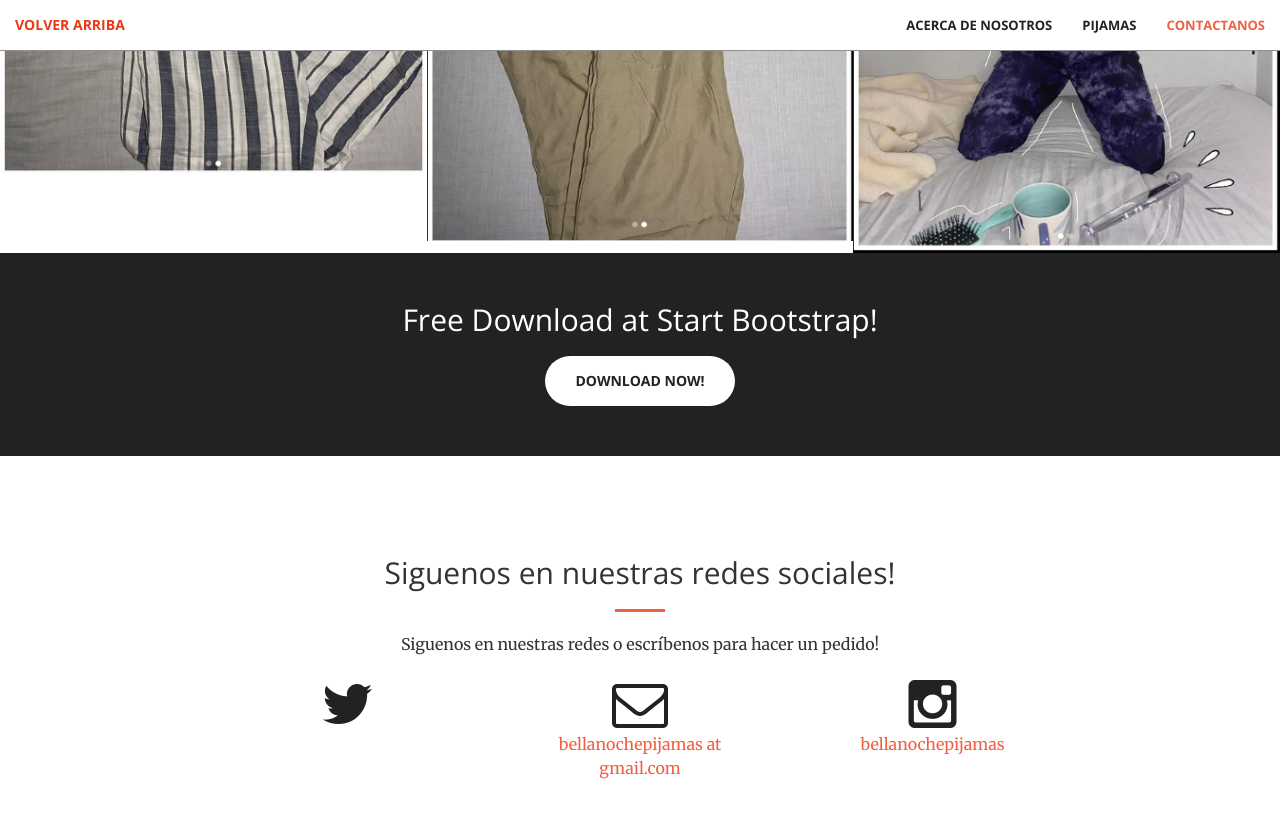
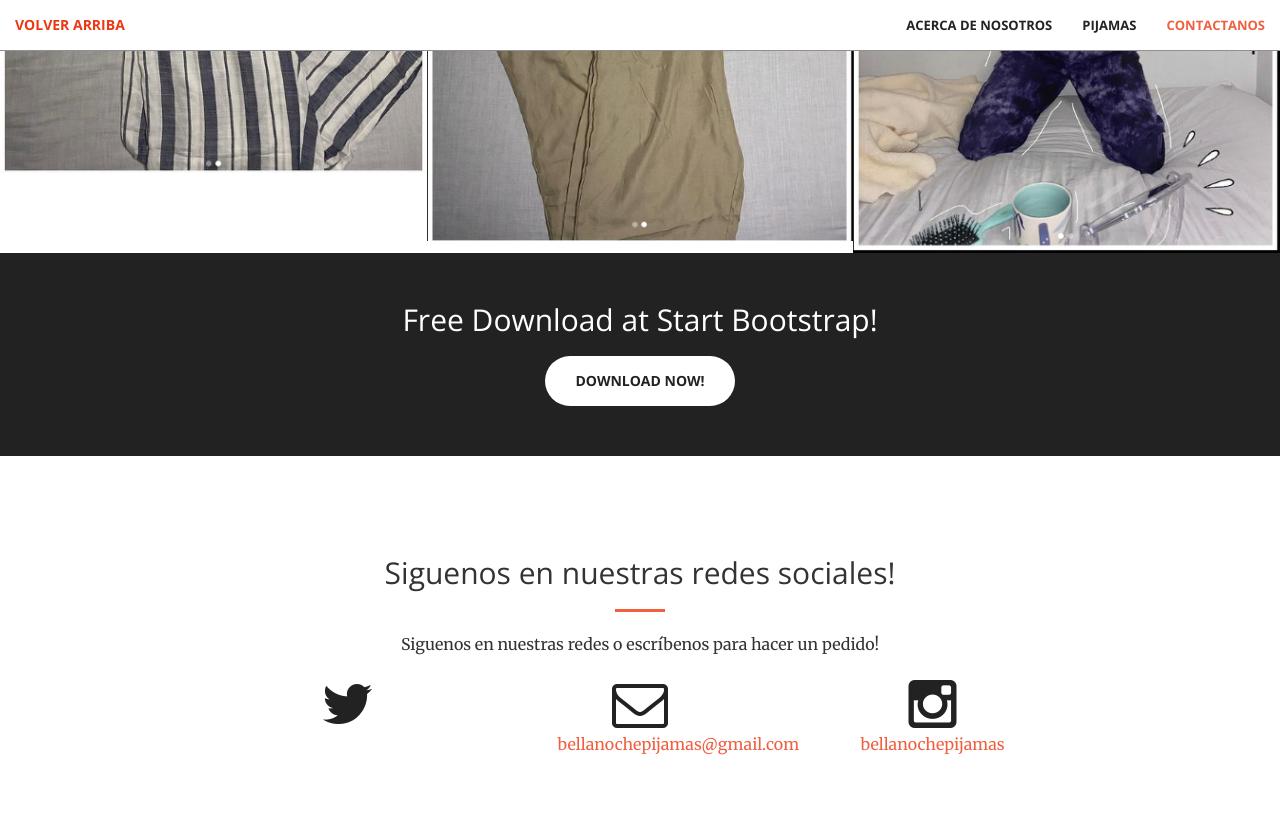
Before and after one commit to bellanochepijamas/bellanochepijamas.github.io, a Jekyll site: the page built from index.html, in a window 1280 px wide and 900 px high, scrolled down 2085 px. Shown: the top 818 px of the window. Built offline with Jekyll 4.4.1, drawn with Linux system fonts in a browser that asks for light colours.

```diff
--- a/_config.yml
+++ b/_config.yml
@@ -1,7 +1,7 @@
 remote_theme:  volny / creative-theme-jekyll
 # Site settings
 title: Bella Noche Pijamas
-email: bellanochepijamas at gmail.com
+email: bellanochepijamas@gmail.com
 instagram_username: bellanochepijamas
 description: > # this means to ignore newlines until "baseurl:"
 baseurl: "" # the subpath of your site, e.g. /blog/
```
